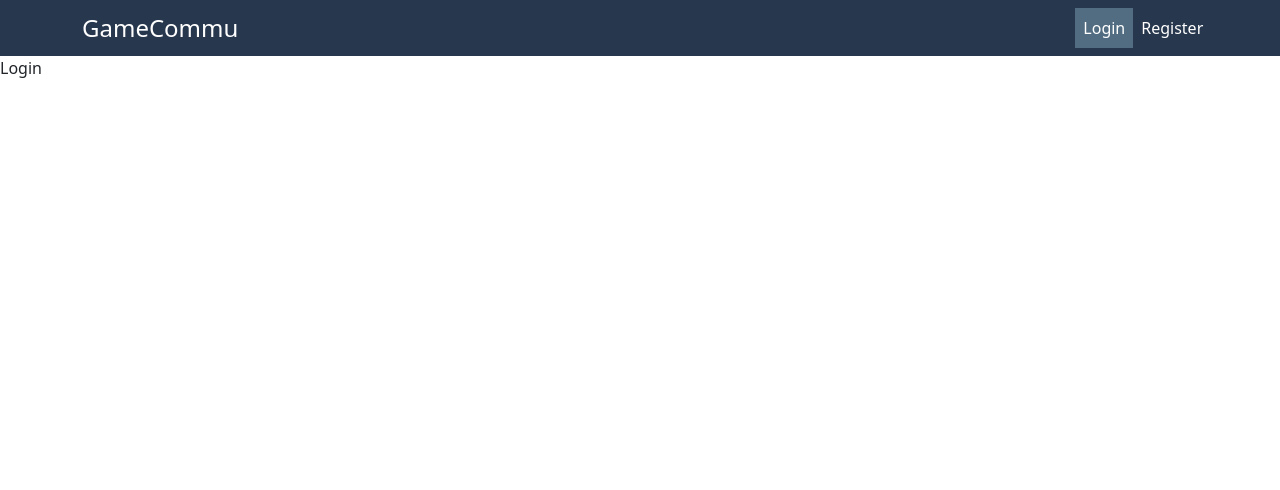
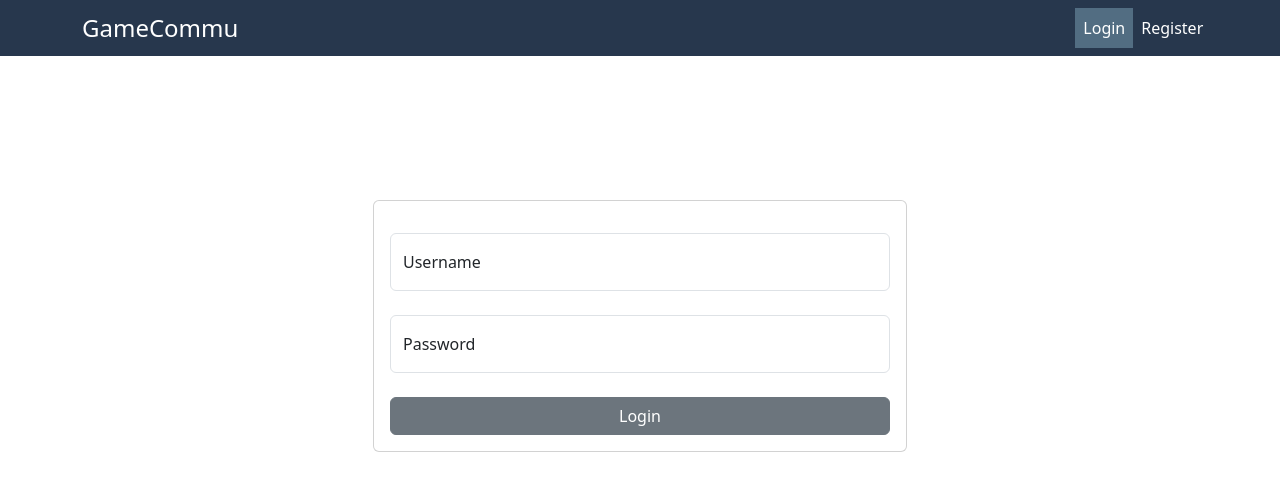
Before and after one commit to sophonwit379/Games-Commu, a React (Vite) app in the folder GameCommu-Client/: page /login in a window 1280 px wide. Shown: the top 490 px of the page. Built offline with nearby package versions, Linux system fonts and the light colour scheme.

Commit message:
Initial login page

```diff
--- a/GameCommu-Client/src/pages/LoginPage/LoginPage.jsx
+++ b/GameCommu-Client/src/pages/LoginPage/LoginPage.jsx
@@ -1,9 +1,52 @@
+import { useNavigate } from "react-router-dom";
+import {
+  FloatingLabel,
+  Form,
+  Card,
+  Container,
+  Row,
+  Col,
+  Button
+} from "react-bootstrap";
+
 
 function LoginPage() {
+  const navigate = useNavigate();
+
+  const login = () => {
+    navigate("/home")
+  }
+
   return (
-        <div>
-          Login
-        </div>
+    <>
+      <Container style={{marginTop:'9rem'}} className='h-50 d-flex justify-content-center'>
+        <Row className="w-50 align-self-center">
+          <Col>
+            <Card>
+              <Card.Body className="mt-3 d-flex flex-column ">
+                <FloatingLabel
+                  controlId="floatingInput"
+                  label="Username"
+                  className="mb-4"
+                >
+                  <Form.Control placeholder="username007" />
+                </FloatingLabel>
+                <FloatingLabel controlId="floatingPassword" label="Password">
+                    <Form.Control type="password" placeholder="Password" />
+                </FloatingLabel>
+                <Button
+                  className="mt-4 "
+                  variant="secondary"
+                  onClick={login}
+                  >
+                    Login
+                </Button>
+              </Card.Body>
+            </Card>
+          </Col>
+        </Row>
+      </Container>
+    </>
   )
 }
 
```
